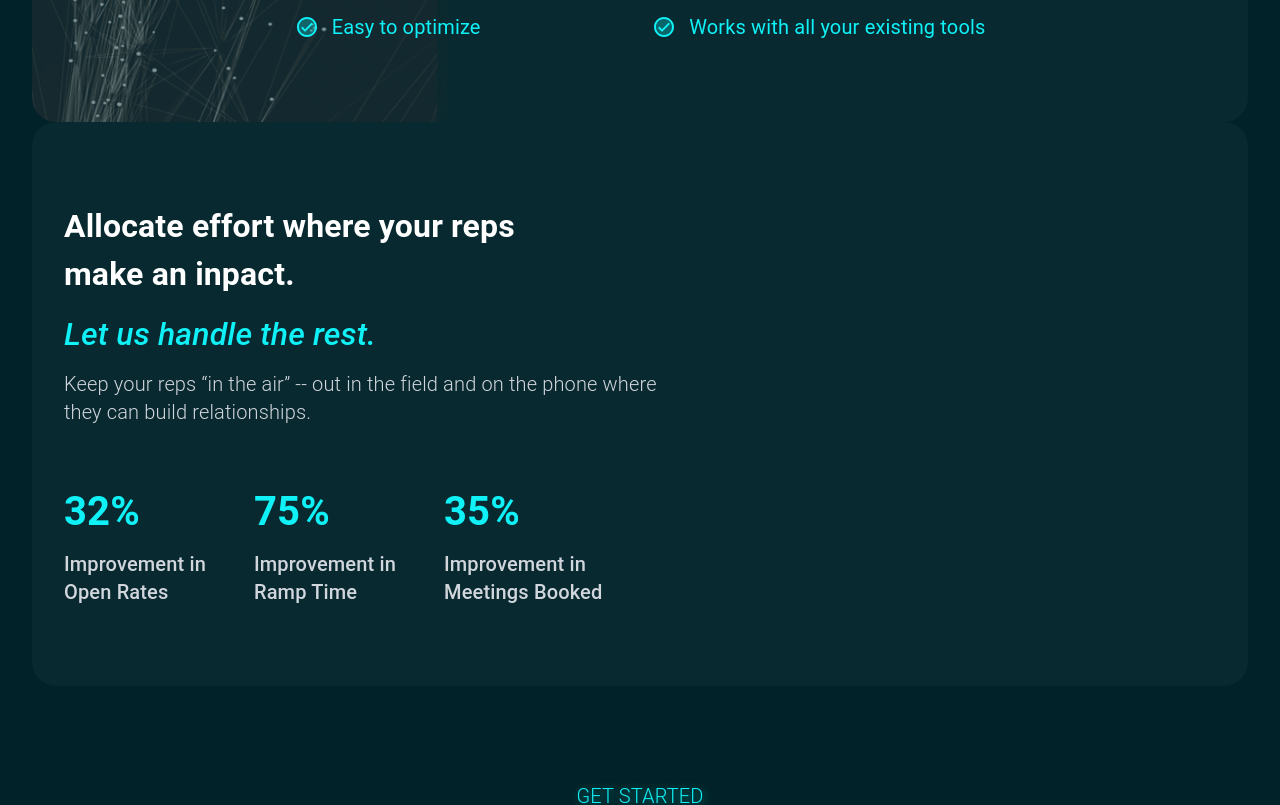
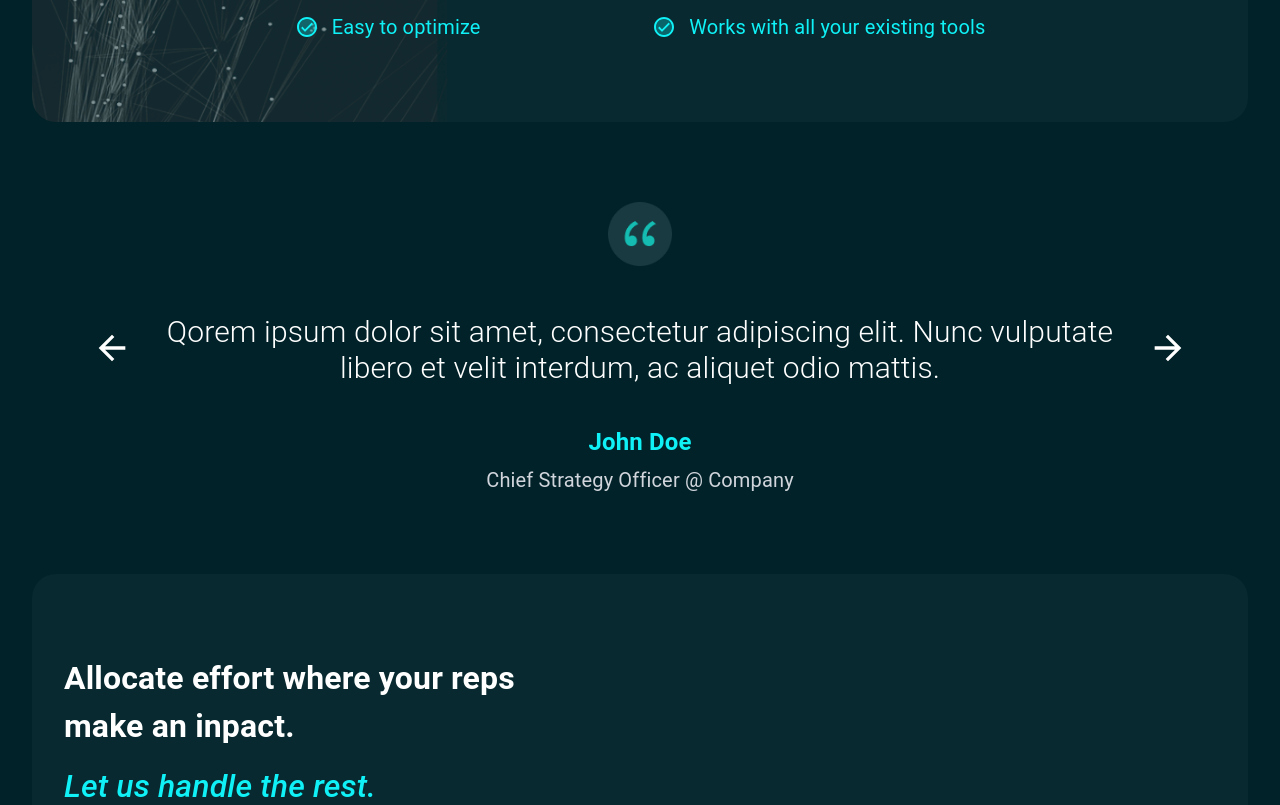
Before and after one commit to socratesssss/Wizia, a React (Vite) app: page / in a window 1280 px wide. Shown: the part 1580-2385 px from the top of the page. Built offline with nearby package versions, Linux system fonts and the light colour scheme.

Commit message:
upgrade last

```diff
--- a/src/App.jsx
+++ b/src/App.jsx
@@ -10,6 +10,7 @@ import Train from './Component/Train';
 import GetStarted from './Component/GetStarted';
 import Footer from './Component/Footer';
 import Allocate from './Component/Allocate';
+import SlideContent from './Component/SlideContent';
 
 function App() {
   return (
@@ -21,6 +22,7 @@ function App() {
 <Branding/>
 <Blog/>
 <Train/>
+<SlideContent/>
 <Allocate/>
 <GetStarted/>
 <Footer/>
--- a/src/Component/Allocate.jsx
+++ b/src/Component/Allocate.jsx
@@ -15,8 +15,8 @@ const ratioDetails = [
 
 
   return (
-    <section className='bg-[#07292f]    rounded-3xl  md:mx-8 mx-4 '>
-        <div className='md:bg-[url("/Frame18.png")] rounded-3xl bg-[url("/bg1.png")] md:py-20 py-10 bg-no-repeat bg-contain bg-right-bottom'>
+    <section className='bg-[#07292f]   rounded-3xl  md:mx-8 mx-4  '>
+        <div className=' rounded-3xl bg-[url("/bg1.png")] md:bg-cover md:bg-[url("/Frame18.png")] md:py-20 py-10 bg-no-repeat bg-contain  bg-right-bottom'>
 
 <div className=' md:mx-8 mx-4'>
     <h1 className='md:w-[500px] md:text-[32px]  text-[28px] font-semibold text-white'>Allocate effort where your reps make an inpact.</h1>
--- /dev/null
+++ b/src/Component/SlideContent.jsx
@@ -0,0 +1,90 @@
+import React, { useState } from 'react'
+import ArrowForwardIcon from '@mui/icons-material/ArrowForward';
+import ArrowBackIcon from '@mui/icons-material/ArrowBack';
+
+function SlideContent() {
+  const content = [
+    { id:1,
+      space:"Qorem ipsum dolor sit amet, consectetur adipiscing elit. Nunc vulputate libero et velit interdum, ac aliquet odio mattis.",
+      name:"John Doe",
+      identy:"  Chief Strategy Officer @ Company"
+    },
+    {
+      id:2,
+      space:"For some reason, I find the history of Genghis Kahn particularly interesting ",
+      name:"Elon Musk",
+      identy:"  CEO of Tesla Motors"
+    },
+    {
+      id:3,
+      space:"'Most people didn't want to learn how to use a computer ; they just wanted to use it.' — Steve Jobs, 1990",
+      name:"Steve Jobs",
+      identy:" Former CEO of Apple"
+    },
+    {
+      id:4,
+      space:"Some memories stick with you forever. Others follow you around the internet for 28 years. Happy birthday, @Windows.",
+      name:"Bill Gates",
+      identy:" Former CEO of Microsoft"
+    },
+
+
+  ]
+  const [index, setIndex] = useState(0);
+  const {space,name,identy} = content[index];
+
+
+  const preContent = ()=>{
+    setIndex((prevIndex)=>( prevIndex === 0 ? content.length -1: prevIndex - 1
+
+    ))
+
+  }
+  const nextContent = ()=>{
+    setIndex((prevIndex)=>( prevIndex === content.length -1 ? 0 : prevIndex + 1
+
+    ))
+
+  }
+
+
+  return (
+    <section className='md:px-16 py-18 md:py-20 px-4'>
+      <div className='grid grid-cols-12 items-center justify-center text-white'>
+        {/* previus */}
+        <div onClick={preContent} className='col-span-1 flex justify-center'>
+          <ArrowBackIcon sx={{ fontSize: {xs:30, sm:40}  }} />
+        </div>
+        {/* content */}
+        <div className='col-span-10 flex flex-col justify-center items-center '>
+          <img className='w-16' src="Group 9.png" alt="" />
+
+
+          <div className='flex flex-col justify-center items-center'>
+            <h2 className='font-light md:mt-12 text-center mt-6 text-xl md:text-3xl'>{space}</h2>
+<p className='text-[#0FF1F6] md:text-2xl md:mt-10 mt-6 font-bold'>{name}</p>
+<p className='text-gray-300 mt-2 md:text-xl '>
+  {identy}</p>
+
+
+          </div>
+
+
+
+        </div>
+        {/* ?next */}
+        <div onClick={nextContent} className='col-span-1 flex justify-center'>
+          <ArrowForwardIcon sx={{fontSize: {xs:30, sm:40} }} />
+        </div>
+
+
+      </div>
+
+
+
+
+    </section>
+  )
+}
+
+export default SlideContent
```
Also changed, not shown: public/Group 9.png (added).
